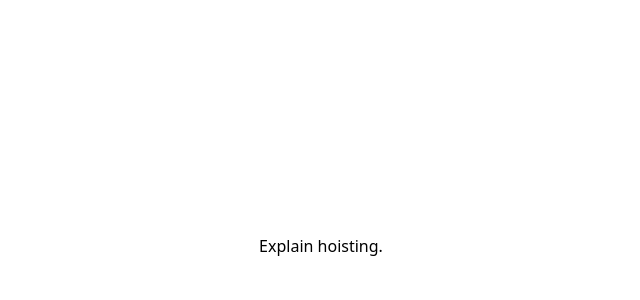
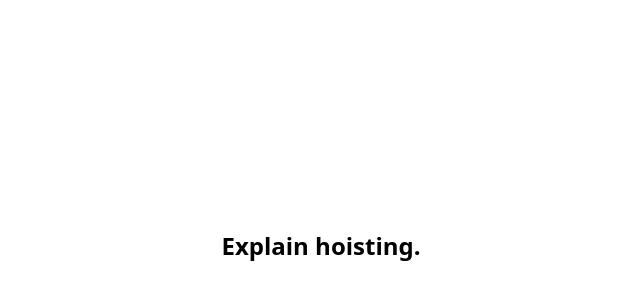
Before and after one commit to belunatic/mock-interview-with-friends, a React (Vite) app: page / in a window 1280 px wide. Shown: the part 154-454 px from the top of the page, without its empty margins (319-959 px from the left). Built offline with nearby package versions, Linux system fonts and the light colour scheme.

Commit message:
set style

```diff
--- a/src/App.tsx
+++ b/src/App.tsx
@@ -24,8 +24,10 @@ function App() {
 
 	return (
 		<section className="min-h-screen dark:bg-zinc-800 dark:text-white">
-			<main className="max-w-[85rem] h-screen w-auto flex justify-center items-center">
-				<h1>{currentQuestion ? comboQuestion[currentQuestion] : ""}</h1>
+			<main className="max-w-[85rem] h-screen w-auto flex justify-center items-center p-4">
+				<h1 className="text-2xl font-bold">
+					{currentQuestion ? comboQuestion[currentQuestion] : ""}
+				</h1>
 			</main>
 		</section>
 	);
```
